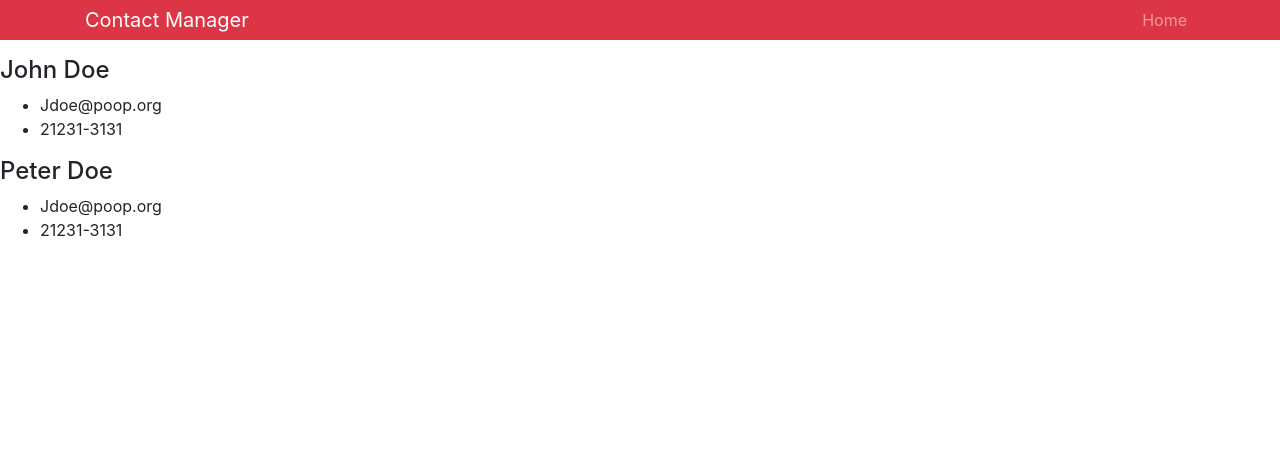
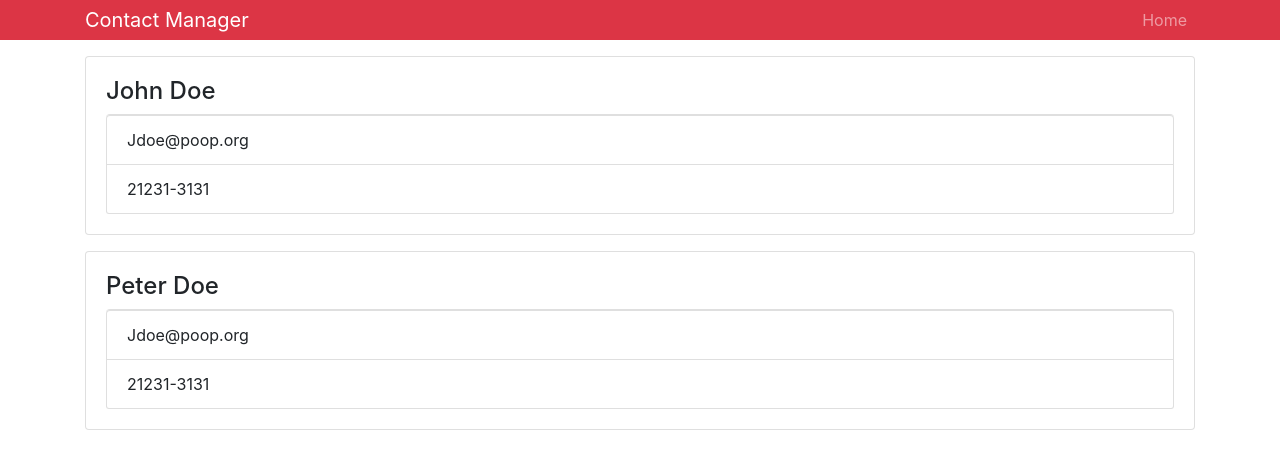
Before and after one commit to burritoOverflow/Contacts-React-Example, a React (Create React App) app: page / in a window 1280 px wide. Shown: the top 466 px of the page. Built offline with nearby package versions, Linux system fonts and the light colour scheme.

Commit message:
layout tweaks

```diff
--- a/public/index.html
+++ b/public/index.html
@@ -2,7 +2,6 @@
 <html lang="en">
   <head>
     <meta charset="utf-8" />
-    <link rel="icon" href="%PUBLIC_URL%/favicon.ico" />
     <meta name="viewport" content="width=device-width, initial-scale=1" />
     <meta name="theme-color" content="#000000" />
     <meta
--- a/src/App.js
+++ b/src/App.js
@@ -8,8 +8,10 @@
   return (
     <div className="App">
       <Header branding="Contact Manager" />
-      <Contact name="John Doe" email="Jdoe@poop.org" phone="21231-3131" />
-      <Contact name="Peter Doe" email="Jdoe@poop.org" phone="21231-3131" />
+      <div className="container">
+        <Contact name="John Doe" email="Jdoe@poop.org" phone="21231-3131" />
+        <Contact name="Peter Doe" email="Jdoe@poop.org" phone="21231-3131" />
+      </div>
     </div>
   );
 }
--- a/src/components/Contact.js
+++ b/src/components/Contact.js
@@ -11,11 +11,11 @@
   render() {
     const { name, email, phone } = this.props;
     return (
-      <div>
+      <div className="card card-body mb-3">
         <h4>{name}</h4>
-        <ul>
-          <li>{email}</li>
-          <li>{phone}</li>
+        <ul className="list-group">
+          <li className="list-group-item">{email}</li>
+          <li className="list-group-item">{phone}</li>
         </ul>
       </div>
     );
```
